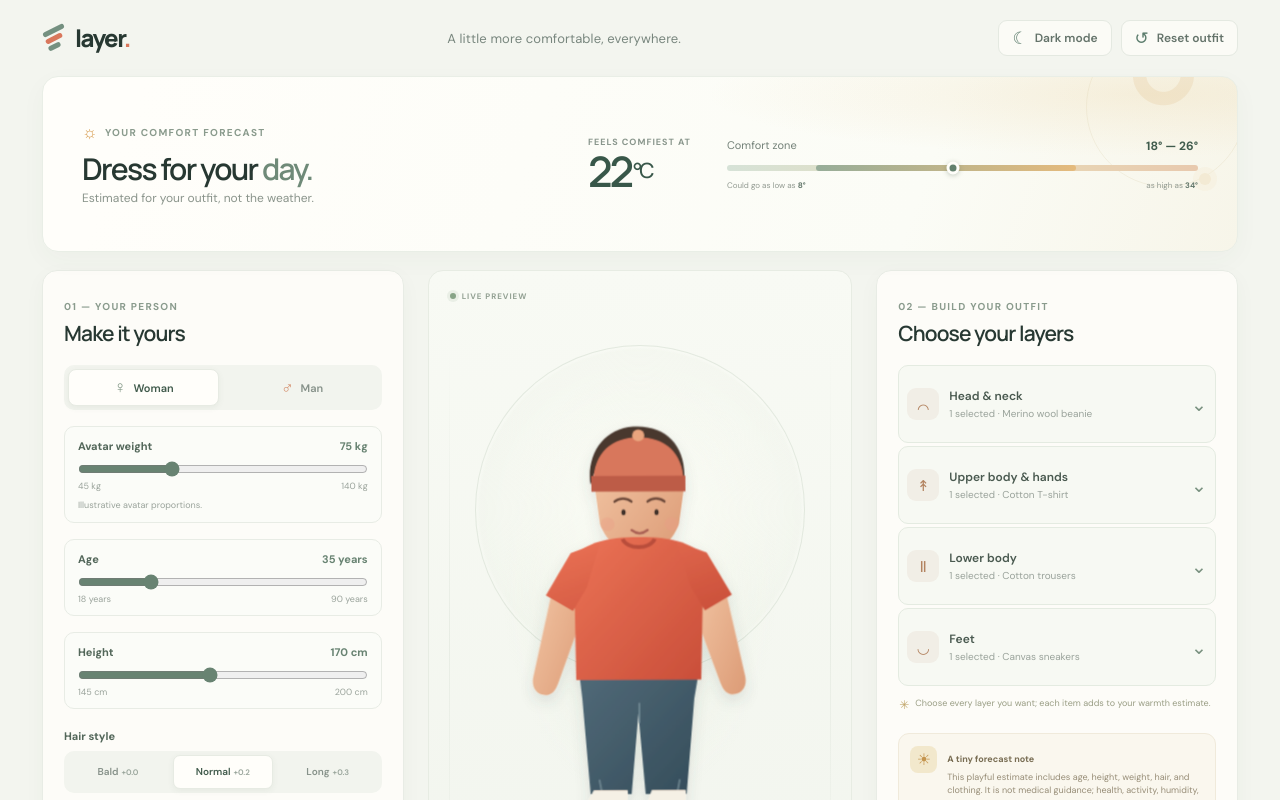
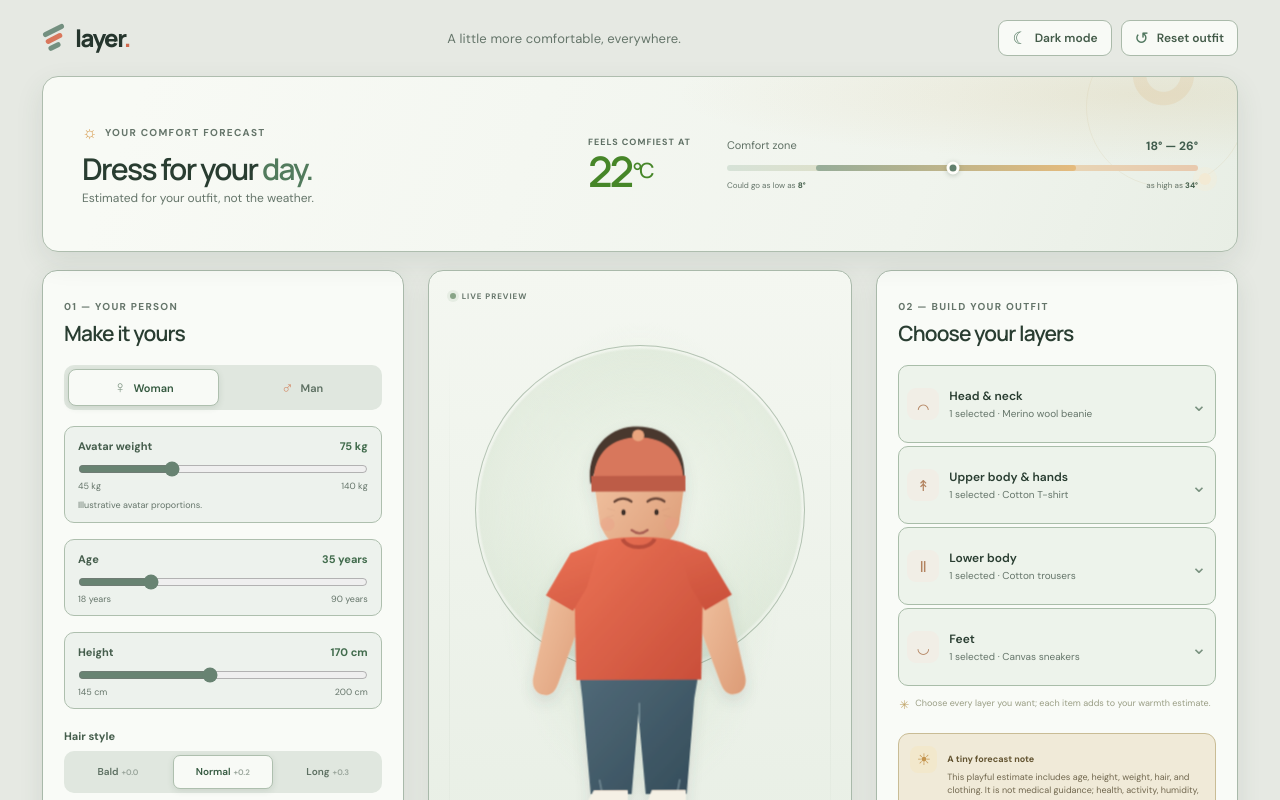
Before and after one commit to Vavuz/clothes-layers, a React (Vite) app: page / in a window 1280 px wide. Shown: the top 800 px of the page. Built offline with nearby package versions, Linux system fonts and the light colour scheme.

Commit message:
fixed dropdown, changed temperature color, fixed lightmode

```diff
--- a/src/App.css
+++ b/src/App.css
@@ -211,7 +211,7 @@ p {
 }
 
 .big-temp {
-  color: #385749;
+  color: hsl(var(--temperature-hue, 140) 54% 34%);
   font: 600 42px/.95 'Manrope', sans-serif;
   letter-spacing: -.075em;
 }
@@ -1009,9 +1009,15 @@ p {
 }
 
 :root[data-theme='dark'] .temperature-intro h1 em,
-:root[data-theme='dark'] .big-temp,
-:root[data-theme='dark'] .range-top strong,
 :root[data-theme='dark'] .weight-heading output {
+  color: #a8c6ae;
+}
+
+:root[data-theme='dark'] .big-temp {
+  color: hsl(var(--temperature-hue, 140) 65% 70%);
+}
+
+:root[data-theme='dark'] .range-top strong {
   color: #a8c6ae;
 }
 
@@ -1169,6 +1175,183 @@ p {
   color: #dce8df;
 }
 
+:root[data-theme='light'] .temperature-card {
+  border-color: #aebdae;
+  background:
+    radial-gradient(ellipse at 92% 10%, rgba(201, 168, 102, .16), transparent 30%),
+    linear-gradient(110deg, #f8faf5 8%, #f0f4ed 73%, #e8eee5 100%);
+  box-shadow: 0 10px 28px rgba(49, 75, 54, .1);
+}
+
+:root[data-theme='light'] .control-panel {
+  border-color: #a9b9aa;
+  background: #f9fbf7;
+  box-shadow: 0 8px 24px rgba(49, 75, 54, .1);
+}
+
+:root[data-theme='light'] .avatar-stage {
+  border-color: #a9b9aa;
+  background:
+    radial-gradient(ellipse at 50% 45%, rgba(211, 227, 205, .84), transparent 48%),
+    linear-gradient(180deg, #f4f7f1 0%, #e7eee4 100%);
+  box-shadow: 0 8px 24px rgba(49, 75, 54, .08);
+}
+
+:root[data-theme='light'] .avatar-halo {
+  border-color: rgba(95, 126, 99, .42);
+  background: radial-gradient(circle, rgba(249, 251, 246, .8), rgba(203, 221, 196, .36) 69%, transparent 70%);
+}
+
+:root[data-theme='light'] .topbar-note,
+:root[data-theme='light'] .eyebrow,
+:root[data-theme='light'] .temperature-intro p,
+:root[data-theme='light'] .option-detail,
+:root[data-theme='light'] .picker-item-detail,
+:root[data-theme='light'] .weight-range,
+:root[data-theme='light'] .weight-control p,
+:root[data-theme='light'] .avatar-caption small,
+:root[data-theme='light'] .stage-note,
+:root[data-theme='light'] .page-footer {
+  color: #65756a;
+}
+
+:root[data-theme='light'] .temperature-intro h1,
+:root[data-theme='light'] .panel-heading h2,
+:root[data-theme='light'] .option-name,
+:root[data-theme='light'] .picker-item-name,
+:root[data-theme='light'] .avatar-caption span {
+  color: #293d31;
+}
+
+:root[data-theme='light'] .temperature-intro h1 em {
+  color: #527b5d;
+}
+
+:root[data-theme='light'] .metric-label,
+:root[data-theme='light'] .range-top {
+  color: #5f7064;
+}
+
+:root[data-theme='light'] .range-ends {
+  color: #65756a;
+}
+
+:root[data-theme='light'] .range-ends b {
+  color: #425d49;
+}
+
+:root[data-theme='light'] .theme-toggle,
+:root[data-theme='light'] .reset-button {
+  border-color: #aabaaa;
+  background: #f8faf6;
+  color: #435b49;
+}
+
+:root[data-theme='light'] .theme-toggle:hover,
+:root[data-theme='light'] .reset-button:hover {
+  border-color: #a9c1aa;
+  background: #f7faf5;
+}
+
+:root[data-theme='light'] .gender-switch,
+:root[data-theme='light'] .hair-switch {
+  background: #e0e7df;
+}
+
+:root[data-theme='light'] .gender-switch button,
+:root[data-theme='light'] .hair-switch button {
+  color: #5d7062;
+}
+
+:root[data-theme='light'] .gender-switch button.active,
+:root[data-theme='light'] .hair-switch button.active {
+  border-color: #aebfae;
+  background: #f8faf6;
+  color: #355a40;
+  box-shadow: 0 2px 6px rgba(52, 83, 58, .12);
+}
+
+:root[data-theme='light'] .weight-control {
+  border-color: #aebfae;
+  background: #edf2ed;
+}
+
+:root[data-theme='light'] .weight-heading,
+:root[data-theme='light'] .hair-style-control > label {
+  color: #465e4d;
+}
+
+:root[data-theme='light'] .weight-heading output {
+  color: #426c4d;
+}
+
+:root[data-theme='light'] .section-rule {
+  background: #dfe7df;
+}
+
+:root[data-theme='light'] .clothing-option:hover,
+:root[data-theme='light'] .clothing-option.is-selected {
+  border-color: #a9bda9;
+  background: #edf3eb;
+}
+
+:root[data-theme='light'] .picker-list {
+  border-color: #9faf9f;
+  background: #f9fbf7;
+  box-shadow: 0 12px 28px rgba(38, 59, 43, .2);
+}
+
+:root[data-theme='light'] .picker-search-wrap {
+  background: #f9fbf7;
+}
+
+:root[data-theme='light'] .picker-search {
+  border-color: #aebfae;
+  background: #edf2ed;
+  color: #293d31;
+}
+
+:root[data-theme='light'] .picker-item:hover,
+:root[data-theme='light'] .picker-item.is-checked {
+  background: #e5eee3;
+}
+
+:root[data-theme='light'] .warmth-rating {
+  color: #4b7453;
+}
+
+:root[data-theme='light'] .outfit-chip {
+  border-color: #aebfae;
+  background: rgba(248, 250, 246, .96);
+  color: #526b57;
+}
+
+:root[data-theme='light'] .weather-note {
+  border-color: #c9bc95;
+  background: #f0ead8;
+}
+
+:root[data-theme='light'] .weather-note strong {
+  color: #645532;
+}
+
+:root[data-theme='light'] .weather-note p {
+  color: #71674e;
+}
+
+:root[data-theme='light'] .quick-stats > div {
+  border-color: #aebfae;
+  background: #edf2ed;
+}
+
+:root[data-theme='light'] .quick-stats > div > span:nth-child(2) {
+  color: #637469;
+}
+
+:root[data-theme='light'] .quick-stats strong {
+  color: #354f3b;
+}
+
 @media (min-width: 1600px) {
   .app-shell {
     padding: 0 clamp(48px, 4vw, 88px) 32px;
--- a/src/App.jsx
+++ b/src/App.jsx
@@ -1,4 +1,4 @@
-import { useEffect, useMemo, useState } from 'react'
+import { useEffect, useMemo, useRef, useState } from 'react'
 import './App.css'
 
 const clothing = {
@@ -96,6 +96,8 @@ function GarmentPicker({ type, selectedIds, onToggle }) {
   const category = clothing[type]
   const selectedItems = category.options.filter((item) => selectedIds.includes(item.id))
   const [search, setSearch] = useState('')
+  const [isOpen, setIsOpen] = useState(false)
+  const pickerRef = useRef(null)
   const matchingItems = category.options.filter((item) => (
     `${item.label} ${item.detail}`.toLowerCase().includes(search.trim().toLowerCase())
   ))
@@ -104,8 +106,24 @@ function GarmentPicker({ type, selectedIds, onToggle }) {
     ...matchingItems.filter((item) => !selectedIds.includes(item.id)),
   ]
 
+  useEffect(() => {
+    if (!isOpen) return undefined
+
+    function closeOnOutsideClick(event) {
+      if (!pickerRef.current?.contains(event.target)) setIsOpen(false)
+    }
+
+    document.addEventListener('pointerdown', closeOnOutsideClick)
+    return () => document.removeEventListener('pointerdown', closeOnOutsideClick)
+  }, [isOpen])
+
   return (
-    <details className={`clothing-option${selectedItems.length ? ' is-selected' : ''}`}>
+    <details
+      ref={pickerRef}
+      className={`clothing-option${selectedItems.length ? ' is-selected' : ''}`}
+      open={isOpen}
+      onToggle={(event) => setIsOpen(event.currentTarget.open)}
+    >
       <summary aria-label={`${category.label}, ${selectedItems.length} selected`}>
         <span className="item-mark" aria-hidden="true">{type === 'head' ? '⌒' : type === 'upperbody' ? '↟' : type === 'lowerbody' ? 'Ⅱ' : '◡'}</span>
         <span className="option-copy">
@@ -150,6 +168,7 @@ function Avatar({ age, gender, height, hairstyle, outfit, weight }) {
     ? 0.8 + ((weight - 45) / 30) * 0.2
     : 1 + ((weight - 75) / 65) * 0.35
   const heightScale = 0.94 + ((height - 145) / 55) * 0.1
+  const ageLineOpacity = Math.max(0, Math.min(0.55, ((age - 25) / 65) * 0.55))
   const teeFill = outfit.tee === 'merino-tee' ? 'url(#knit)' : outfit.tee === 'thermal-tee' ? '#6e6c83' : outfit.tee === 'linen-shirt' ? '#9a876b' : outfit.tee === 'silk-blouse' ? '#987d95' : 'url(#tee)'
   const knitFill = outfit.knit === 'cotton-sweatshirt' ? '#7d9284' : outfit.knit === 'poly-fleece' ? '#596f9b' : outfit.knit === 'chunky-knit' ? '#96724d' : outfit.knit === 'cashmere-jumper' ? '#936f72' : 'url(#knit)'
   const jacketFill = outfit.jacket === 'denim-jacket' ? '#4f6e8d' : outfit.jacket === 'windbreaker' ? '#51908b' : outfit.jacket === 'wool-coat' ? '#8c6854' : outfit.jacket === 'puffer-jacket' ? '#a98746' : 'url(#jacket)'
@@ -200,6 +219,10 @@ function Avatar({ age, gender, height, hairstyle, outfit, weight }) {
         <ellipse cx="135" cy="119" rx="2.2" ry="3" fill="#41312b" />
         <ellipse cx="168" cy="119" rx="2.2" ry="3" fill="#41312b" />
         <path d="M143 137c5 4 11 4 16 0" fill="none" stroke="#a95e53" strokeLinecap="round" strokeWidth="2.5" />
+        <g fill="none" stroke="#9e6758" strokeLinecap="round" strokeWidth="1.1" opacity={ageLineOpacity}>
+          <path d="M129 98c3-2 7-2 10-1M161 97c4-1 7-1 10 1" />
+          <path d="M126 117l-7-2M125 122l-7 2M174 117l7-2M175 122l7 2" />
+        </g>
         <circle cx="119" cy="131" r="7" fill="#e99f85" opacity=".38" />
         <circle cx="183" cy="131" r="7" fill="#e99f85" opacity=".38" />
         {outfit.hat && <g>
@@ -315,7 +338,9 @@ function App() {
     const low = Math.round(26 - warmth * 2.2 + bodyAdjustment)
     const high = low + 8
     const position = Math.min(78, Math.max(22, Math.round(52 - (warmth - 2.9) * 6 + bodyAdjustment * 2)))
-    return { low, high, min: low - 10, max: high + 8, feels: Math.round((low + high) / 2), position }
+    const feels = Math.round((low + high) / 2)
+    const hue = Math.round(Math.max(0, Math.min(220, 220 - (feels - 5) * 7)))
+    return { low, high, min: low - 10, max: high + 8, feels, position, hue }
   }, [age, gender, height, hairstyle, outfit, weight])
 
   const selectedItems = Object.entries(outfit).flatMap(([type, selectedIds]) => {
@@ -373,7 +398,7 @@ function App() {
         <div className="temperature-summary">
           <div className="feels-like">
             <span className="metric-label">FEELS COMFIEST AT</span>
-            <span className="big-temp">{temperature.feels}<small>°C</small></span>
+            <span className="big-temp" style={{ '--temperature-hue': temperature.hue }}>{temperature.feels}<small>°C</small></span>
           </div>
           <div className="temp-range">
             <div className="range-top"><span>Comfort zone</span><strong>{temperature.low}° — {temperature.high}°</strong></div>
--- a/src/index.css
+++ b/src/index.css
@@ -11,14 +11,18 @@
   font-optical-sizing: auto;
   font-weight: 400;
 
-  --page-bg: #f3f5ef;
-  --ink: #273832;
-  --muted: #85918a;
-  --green: #5b7c6c;
-  --green-dark: #385749;
+  --page-bg: #e6e9e3;
+  --ink: #25352d;
+  --muted: #58695e;
+  --green: #4f765e;
+  --green-dark: #315940;
   --paper: #fffefa;
-  --line: #e8ebe4;
-  --coral: #d9775c;
+  --line: #b9c6ba;
+  --coral: #cf684d;
+}
+
+:root[data-theme='light'] {
+  color-scheme: light;
 }
 
 :root[data-theme='dark'] {
```
